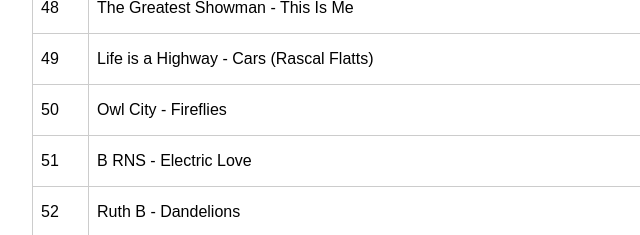
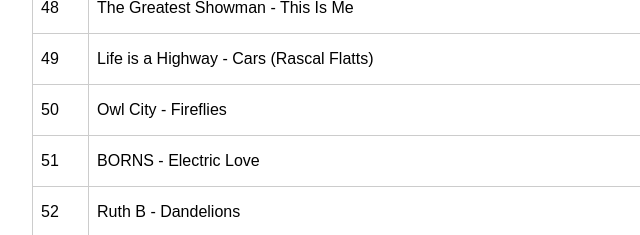
Before and after one commit to Bb-Cb/Karaoke-list, a plain HTML site: page no-checkboxes/index.html in a window 1280 px wide. Shown: the part 2660-2895 px from the top of the page, 108-748 px from the left. Drawn offline with Linux system fonts and the light colour scheme.

Commit message:
Update index.html - BORNS

```diff
--- a/no-checkboxes/index.html
+++ b/no-checkboxes/index.html
@@ -85,7 +85,7 @@
       { title: "The Greatest Showman - This Is Me (Karaoke Version)", url: "https://www.youtube.com/watch?v=V59psMbygfI" },
       { title: "Life is a Highway - Cars (Rascal Flatts) | Karaoke Version | KaraFun", url: "https://www.youtube.com/watch?v=z_MZKLRGVzs" },
       { title: "Owl City - Fireflies (Karaoke Version)", url: "https://www.youtube.com/watch?v=gfVKv3NEAQ4" },
-      { title: "B RNS - Electric Love (Karaoke Version)", url: "https://www.youtube.com/watch?v=9520UyI0KsE" },
+      { title: "BORNS - Electric Love (Karaoke Version)", url: "https://www.youtube.com/watch?v=9520UyI0KsE" },
       { title: "Ruth B - Dandelions (Karaoke Version)", url: "https://www.youtube.com/watch?v=UjejKDLIrRk" },
       { title: "Bastille - Pompeii (Karaoke Version)", url: "https://www.youtube.com/watch?v=Z7VYEhapHgw" },
       { title: "Sheppard - Geronimo (Karaoke)", url: "https://www.youtube.com/watch?v=qiW5_4NU4os" },
```
